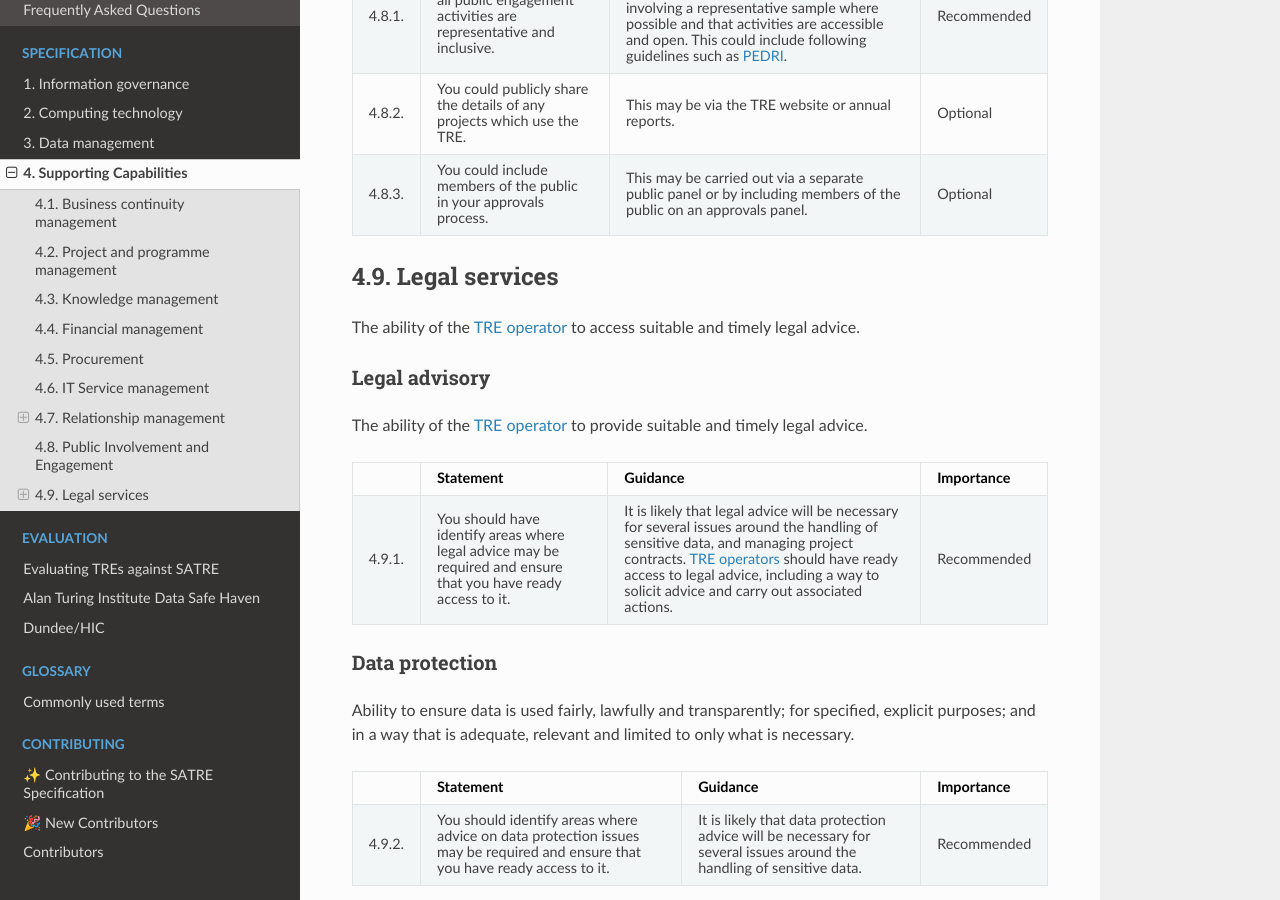
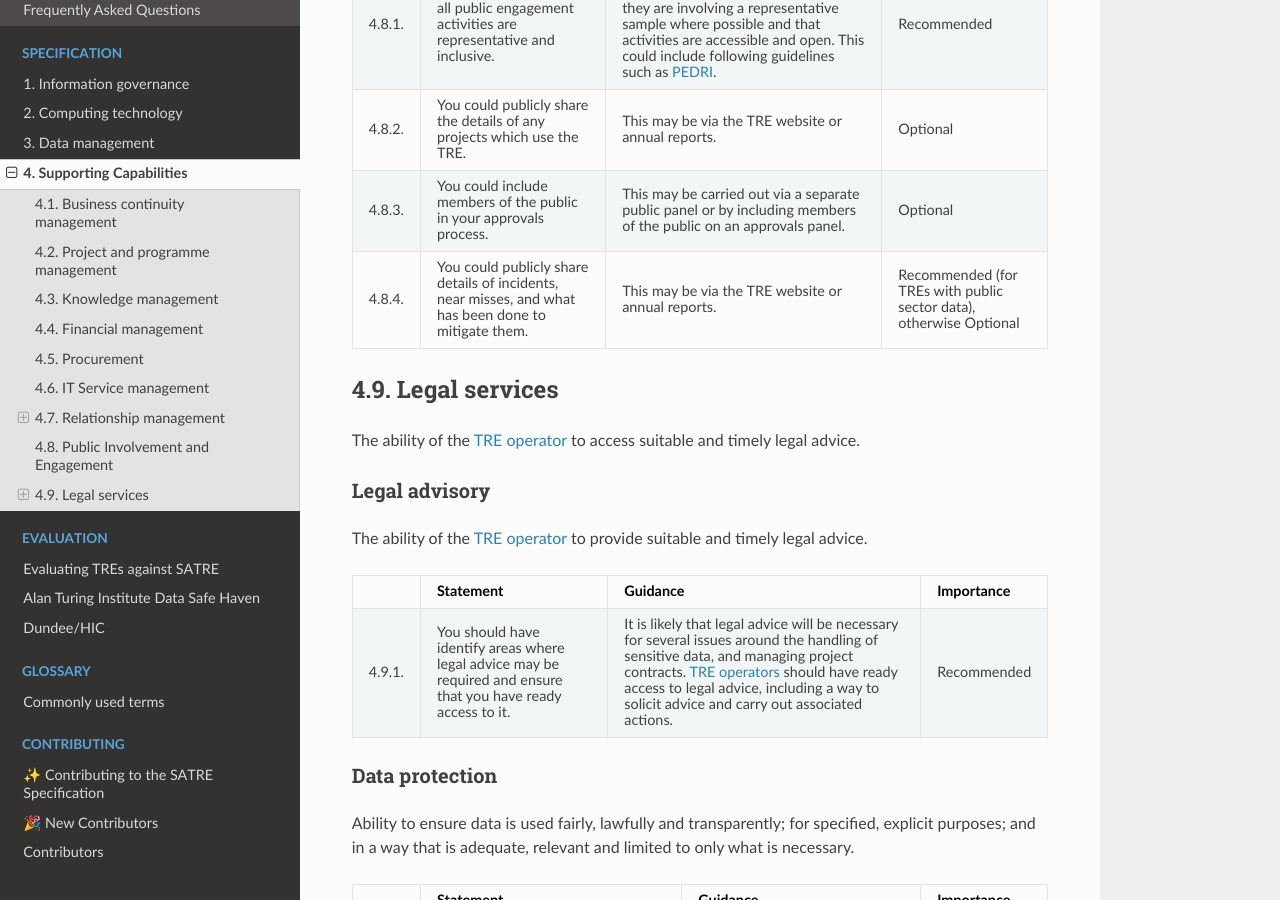
Before and after one commit to sa-tre/satre-specification, a Sphinx documentation site: the page built from docs/source/pillars/supporting.md, in a window 1280 px wide and 900 px high, scrolled down 3489 px. Built offline with Sphinx 7.4.7 and the Read the Docs theme 2.0.0, drawn with Linux system fonts in a browser that asks for light colours.

Commit message:
Closes https://github.com/sa-tre/satre-specification/issues/256

````diff
--- a/docs/source/pillars/supporting.md
+++ b/docs/source/pillars/supporting.md
@@ -201,6 +201,10 @@ How the {ref}`TRE operator <infrastructure_roles>` involves the public in its pr
   - You could include members of the public in your approvals process.
   - This may be carried out via a separate public panel or by including members of the public on an approvals panel.
   - Optional
+* - 4.8.4.
+  - You could publicly share details of incidents, near misses, and what has been done to mitigate them.
+  - This may be via the TRE website or annual reports.
+  - Recommended (for TREs with public sector data), otherwise Optional
 ```
 
 ## Legal services
````
